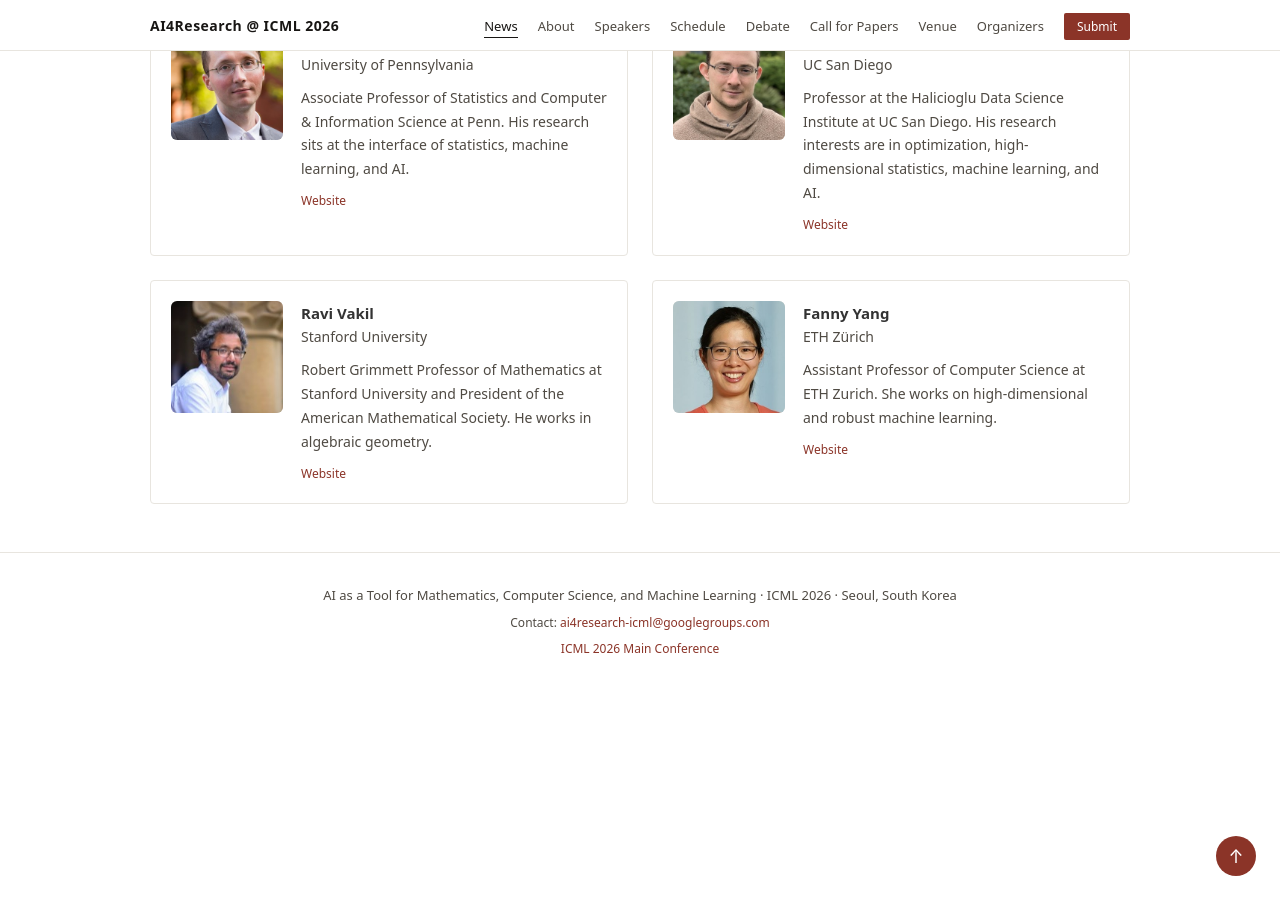
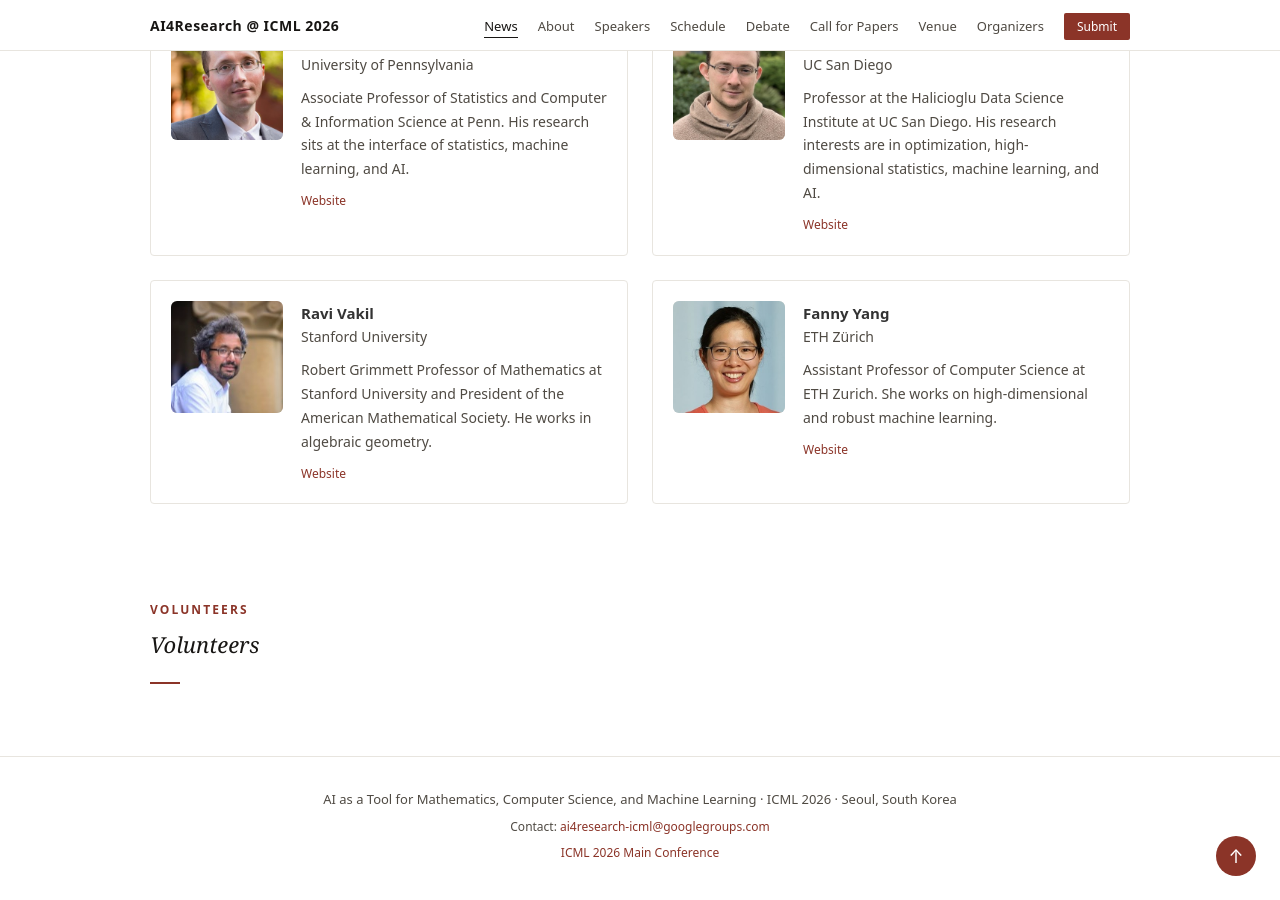
Before and after one commit to ai4research-icml-workshop/ai4research-icml-workshop.github.io, a Jekyll site: the page built from index.html, in a window 1280 px wide and 900 px high, scrolled down 5948 px. Built offline with Jekyll 4.4.1, drawn with Linux system fonts in a browser that asks for light colours.

Commit message:
Add volunteers section placeholder

```diff
--- /dev/null
+++ b/_includes/volunteers.html
@@ -0,0 +1,7 @@
+<section id="volunteers" class="section" aria-labelledby="volunteers-title">
+  <div class="section-inner">
+    <p class="section-label">Volunteers</p>
+    <h2 id="volunteers-title" class="section-heading">Volunteers</h2>
+    <div class="section-divider"></div>
+  </div>
+</section>
--- a/index.html
+++ b/index.html
@@ -11,3 +11,4 @@
 {% include cfp.html %}
 {% include venue.html %}
 {% include organizers.html %}
+{% include volunteers.html %}
```
